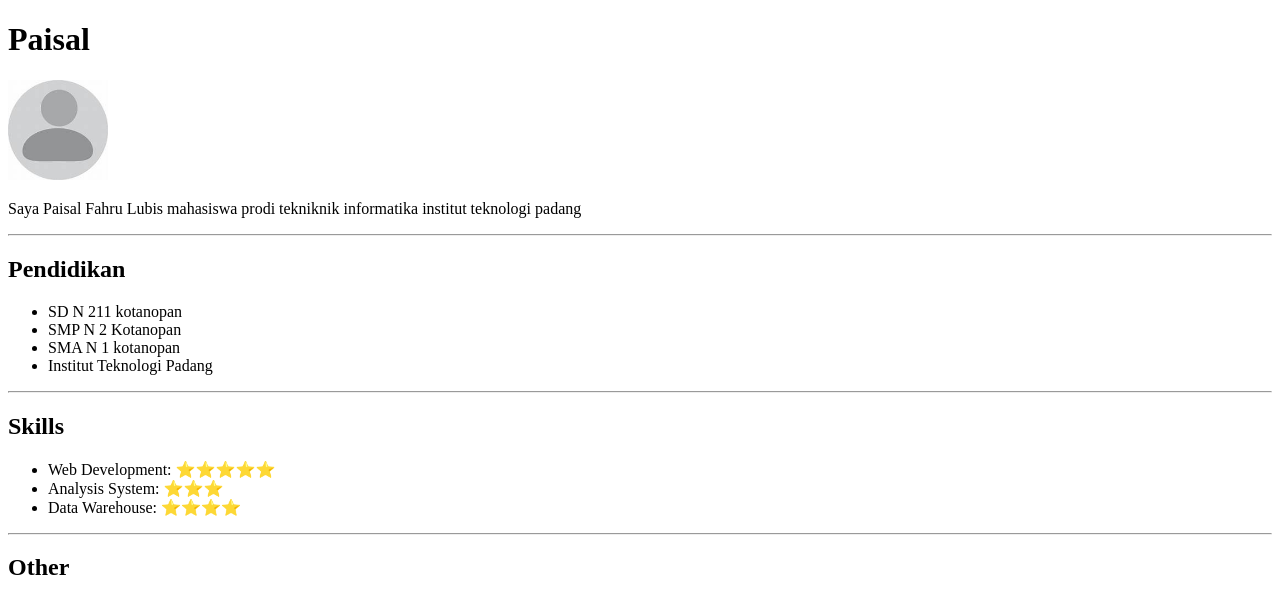
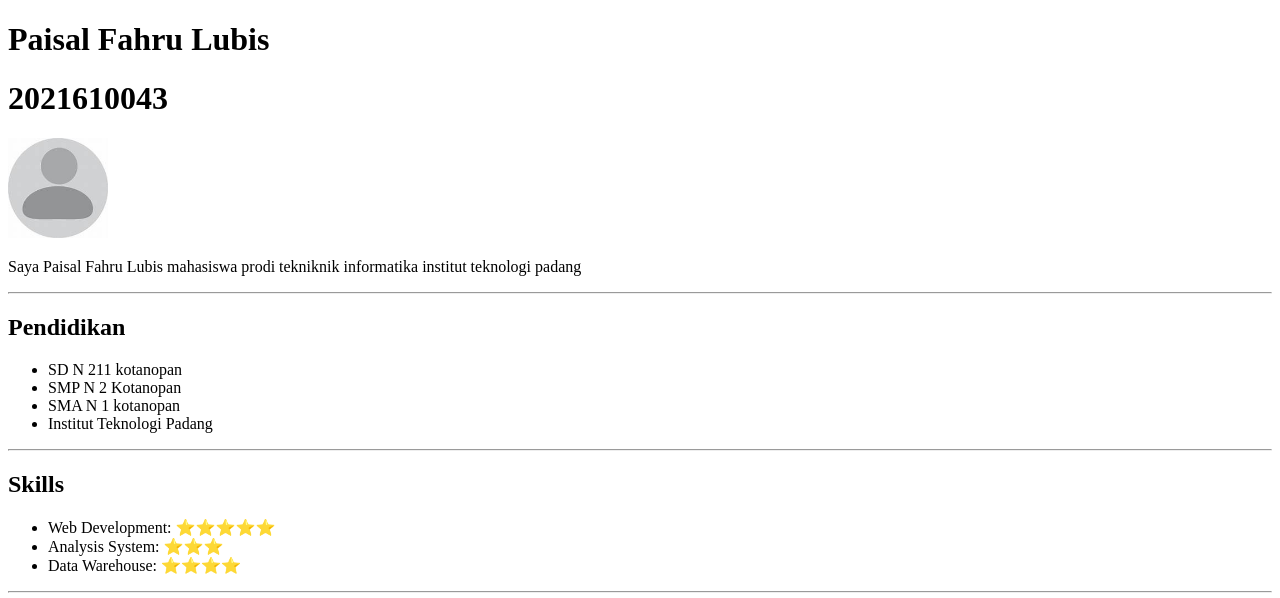
Before and after one commit to PaisalFahru/Perancangan-web, a plain HTML site: page fortopolio.html.html in a window 1280 px wide. Shown: the top 598 px of the page. Drawn offline with Linux system fonts and the light colour scheme.

Commit message:
Update fortopolio.html.html

```diff
--- a/fortopolio.html.html
+++ b/fortopolio.html.html
@@ -8,7 +8,8 @@
 </head>
 
 <body>
-  <h1>Paisal</h1>
+  <h1>Paisal Fahru Lubis</h1>
+  <h1>2021610043</h1>
   <img src="./Profil.jpeg" alt="profile image of Jane Doe" height="100">
 
  <p>Saya Paisal Fahru Lubis mahasiswa prodi tekniknik informatika institut teknologi padang</p>
```
